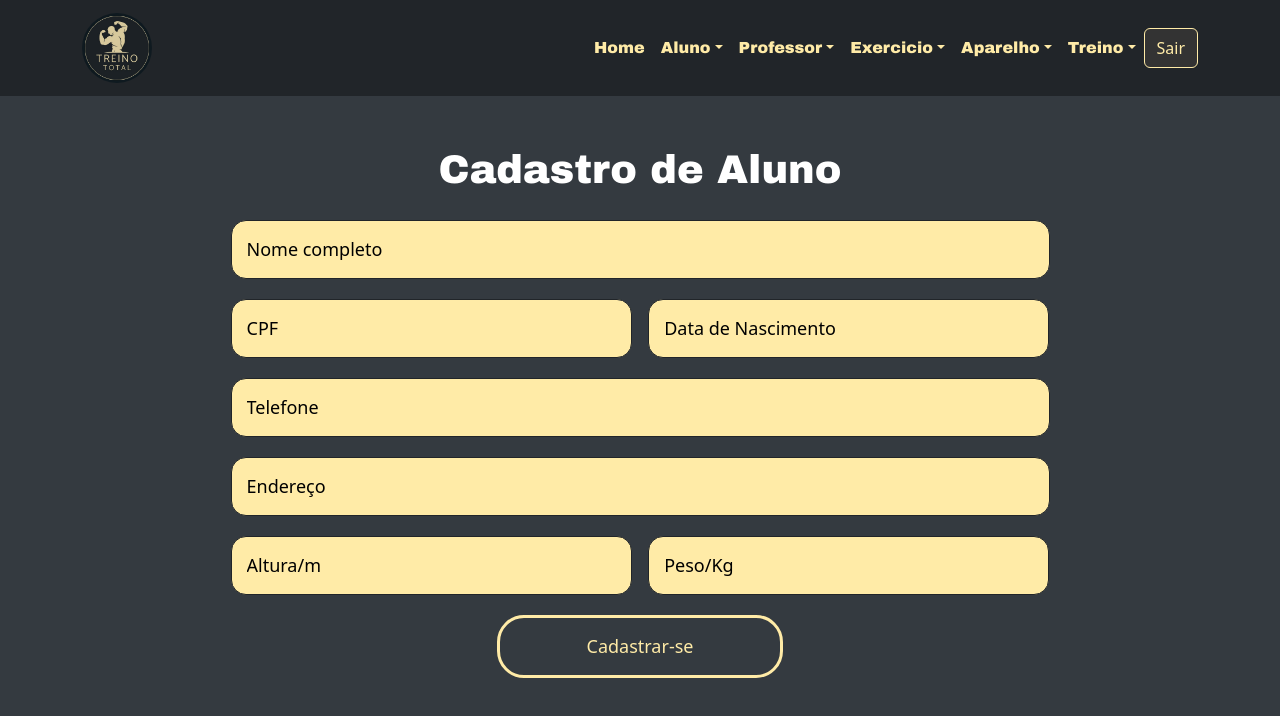
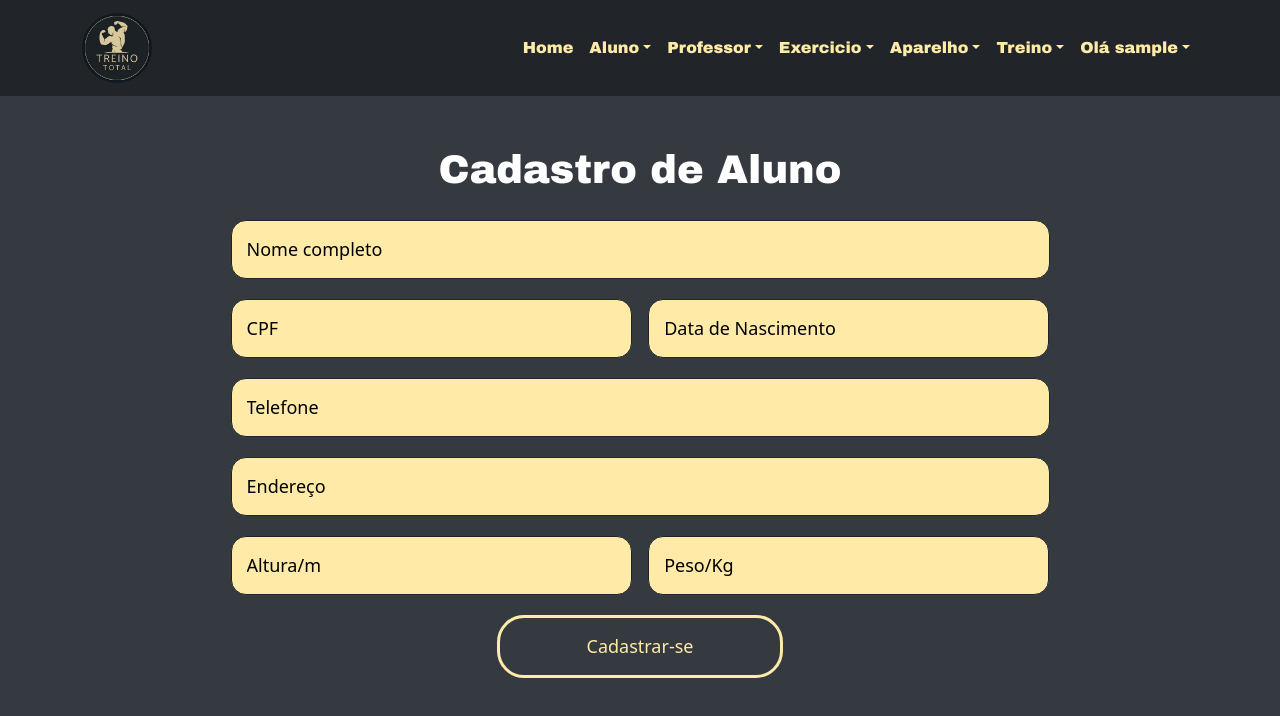
Before and after one commit to profRenatoOliveira1/TreinoTotal, a React (Vite) app in the folder interface/: page /Cadastro/Aluno in a window 1280 px wide. Shown: the top 716 px of the page. Built offline with nearby package versions, Linux system fonts and the light colour scheme; sample sign-in values are in the browser's storage; a web font is replaced by a local one.

Commit message:
Fazendo mensagem de boas-vindas na navbar para o usuário logado

```diff
--- a/interface/src/components/Login/Login.jsx
+++ b/interface/src/components/Login/Login.jsx
@@ -22,7 +22,9 @@ function Login() {
         try {
             const response = await AuthRequests.login(formLogin);
             if (response.auth) {
-                AuthRequests.persistToken(response.token);
+                setTimeout(() => {
+                    AuthRequests.persistToken(response.token);
+                }, 1000);
                 window.location.href = '/';
             } else {
                 setErrorMessage('Autenticação falhou. Por favor, verifique suas credenciais.');
--- a/interface/src/components/Navegacao/Navegacao.jsx
+++ b/interface/src/components/Navegacao/Navegacao.jsx
@@ -6,28 +6,32 @@ import NavDropdown from 'react-bootstrap/NavDropdown';
 import Button from 'react-bootstrap/Button';
 import styles from './Navegacao.module.css';
 import imagemLogo from '../../assets/imgLogoProSaude.png';
-import AuthRequests from '../../fetch/AuthRequests'; // Importe sua classe AuthRequests
+import AuthRequests from '../../fetch/AuthRequests';
+import { MdLogout } from "react-icons/md";
 
 function Navegacao() {
     const [isAuthenticated, setIsAuthenticated] = useState(false);
+    const [username, setUsername] = useState('');
 
     useEffect(() => {
         const token = localStorage.getItem('token');
+        const storedUsername = localStorage.getItem('username');
         if (token && AuthRequests.checkTokenExpiry()) {
             setIsAuthenticated(true);
+            setUsername(storedUsername);
         } else {
             setIsAuthenticated(false);
         }
     }, []);
 
     const handleLogin = () => {
-        window.location.href = '/login'; // Redireciona para a página de login
+        window.location.href = '/login';
     };
 
     const handleLogout = () => {
-        localStorage.removeItem('token');
+        AuthRequests.removeToken();
         setIsAuthenticated(false);
-        window.location.href = '/'; // Redireciona para a página inicial ou outra página após o logout
+        window.location.href = '/';
     };
 
     return (
@@ -36,7 +40,7 @@ function Navegacao() {
                 <Navbar.Brand href="https://www.instagram.com/dev.rank.s" target="_blank" className={styles.logoAtividade}>
                     <img src={imagemLogo} alt="Logo" className={styles.logoImage} />
                 </Navbar.Brand>
-                <Navbar.Toggle aria-controls="responsive-navbar-nav" style={{ backgroundColor: '#ffeba7'}}/>
+                <Navbar.Toggle aria-controls="responsive-navbar-nav" style={{ backgroundColor: '#ffeba7' }} />
                 <Navbar.Collapse id="responsive-navbar-nav" className="justify-content-end">
                     <Nav>
                         <Nav.Link href="/" className={styles.navbar}>Home</Nav.Link>
@@ -62,8 +66,9 @@ function Navegacao() {
                                     <NavDropdown.Item href="/Cadastro/Treino" className={styles.navDropdown}>Cadastro</NavDropdown.Item>
                                     <NavDropdown.Item href="/Listagem/Treino" className={styles.navDropdown}>Listagem</NavDropdown.Item>
                                 </NavDropdown>
-
-                                <Button onClick={handleLogout} className={styles.botao}>Sair</Button>
+                                <NavDropdown title={`Olá ${username.split(' ')[0]}`} id="collapsible-nav-dropdown" className={styles.navbar}>
+                                    <NavDropdown.Item onClick={handleLogout} className={styles.navDropdown}><MdLogout /> Sair</NavDropdown.Item>
+                                </NavDropdown>
                             </>
                         ) : (
                             <Button onClick={handleLogin} className={styles.botao} variant="primary">Login</Button>
--- a/interface/src/fetch/AuthRequests.js
+++ b/interface/src/fetch/AuthRequests.js
@@ -14,13 +14,16 @@ class AuthRequests {
                 body: JSON.stringify(login)
             });
             if (!response.ok) {
-                console.log('erro na autenticação');
+                console.log('Erro na autenticação');
                 throw new Error('Falha no login');
             }
             const data = await response.json();
+            console.log('Login bem-sucedido, dados recebidos:', data);
             if (data.auth) {
-                this.persistToken(data.token);
+                console.log('Chamando persistToken com:', data.token, data.professor.nome);
+                this.persistToken(data.token, data.professor.nome);
             }
+
             return data;
         } catch (error) {
             console.error('Erro: ', error);
@@ -28,13 +31,15 @@ class AuthRequests {
         }
     }
 
-    persistToken(token) {
+    persistToken(token, username) {
         localStorage.setItem('token', token);
+        localStorage.setItem('username', username);
     }
 
     removeToken() {
         localStorage.removeItem('token');
-        window.location.href = '/'
+        localStorage.removeItem('username');
+        window.location.href = '/';
     }
 
     checkTokenExpiry() {
```
